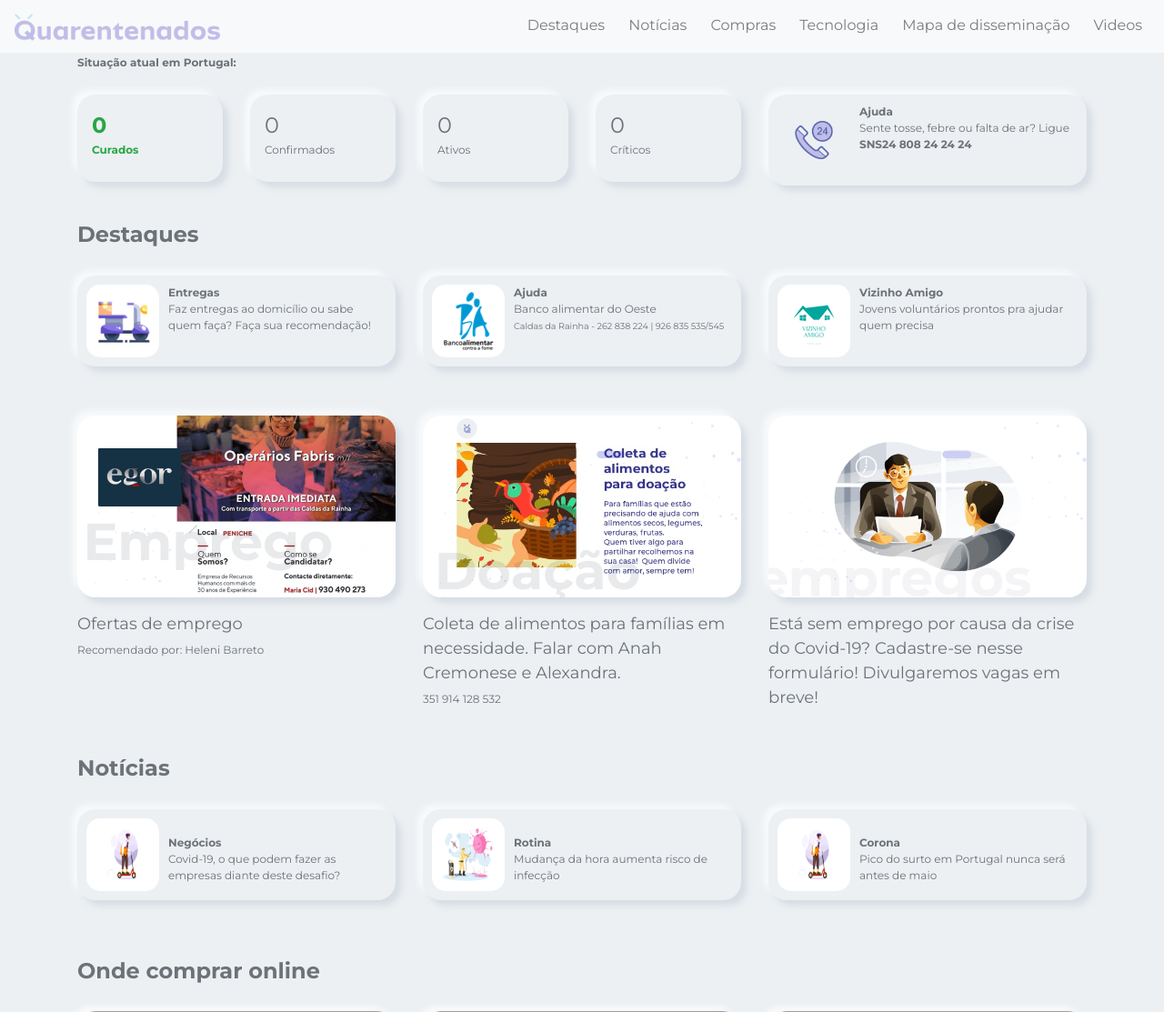
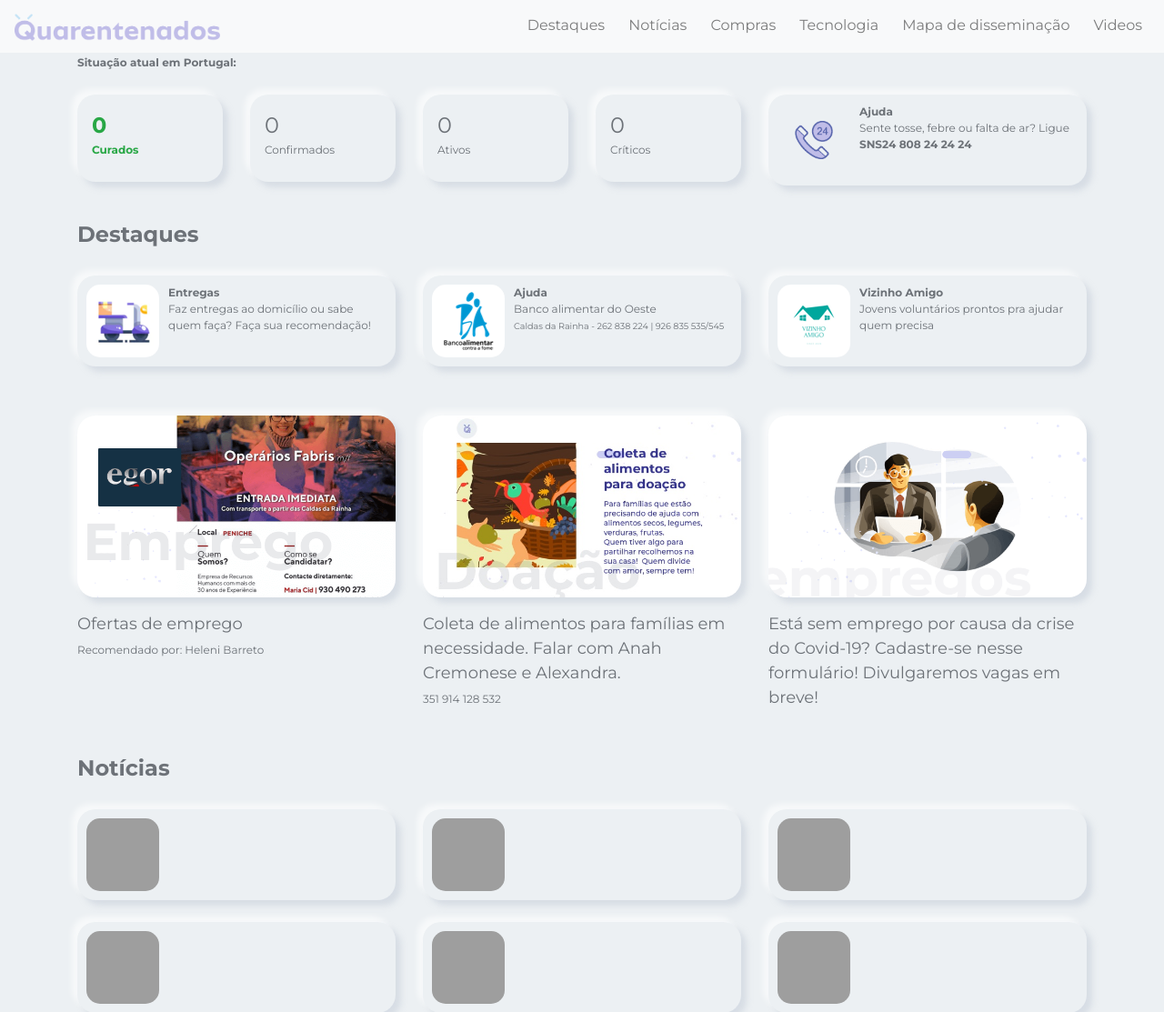
Before and after one commit to luizalbertobm/quarentenados, a PHP site: page / in a window 1280 px wide. Shown: the top 1113 px of the page at 91% size. Run offline with PHP 8.4, Linux system fonts and the light colour scheme; some libraries are stand-ins or nearby versions; grey boxes are pictures that could not be loaded.

Commit message:
Add dynamic news

```diff
--- a/index.php
+++ b/index.php
@@ -174,6 +174,17 @@
             <div class="section">
                 <h2 id="noticias">Notícias</h2>
                 <div class="row">
+                    <div class="col-md-4 mb-4" v-for="(item, index) in news">
+                        <div class="neumorphism news">
+                            <img :src="`imgs/${item.image}`" alt="img">
+                            <div>
+                                <a target="_blank" href="https://medium.com/aliados-the-challenges-consulting/covid-19-o-que-podem-fazer-as-empresas-perante-este-desafio-8c9710015da9">
+                                    <br><strong>{{item.title}}</strong>
+                                    <br>{{item.description}}
+                                </a>
+                            </div>
+                        </div>
+                    </div>
                     <div class="col-md-4 mb-4">
                         <div class="neumorphism news">
                             <img src="imgs/remote-job.png" alt="img">
@@ -392,7 +403,7 @@
                     </div>
                     <div class="modal-footer">
                         <button type="button" class="btn btn-secondary" data-dismiss="modal">Fechar</button>
-                        <button type="button" class="btn btn-primary" @click="saveUser" >Gravar</button>
+                        <button type="button" class="btn btn-primary" @click="saveUser">Gravar</button>
                     </div>
                 </div>
             </div>
```
Also changed, not shown: lojas.html (renamed from forms.php).
